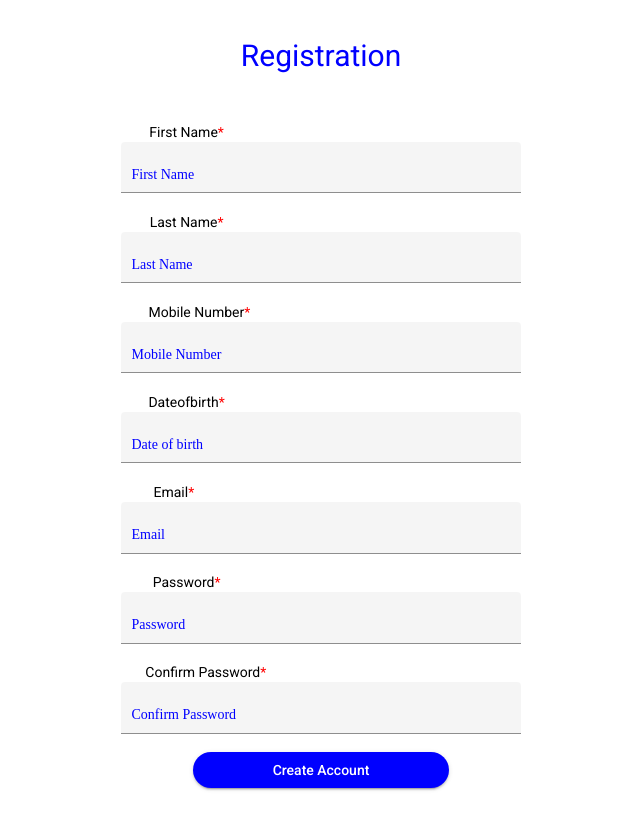
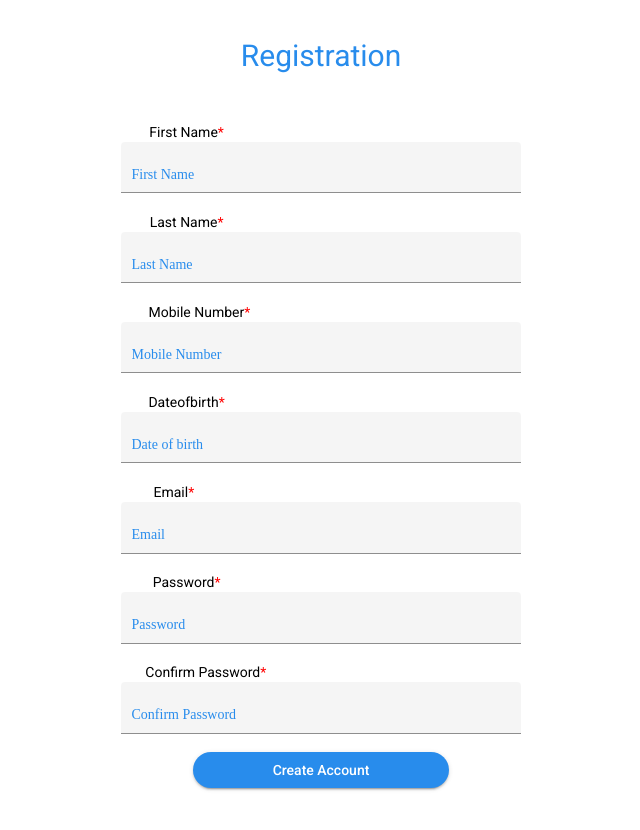
Before and after one commit to tulasi1356/intenshipproject, an Angular app in the folder frontend/: page /register in a window 1280 px wide. Shown: the top 830 px of the page, without its empty margins (319-959 px from the left). Built offline with nearby package versions, Linux system fonts and the light colour scheme.

Commit message:
color change in registration

```diff
--- a/frontend/src/app/login/login.component.scss
+++ b/frontend/src/app/login/login.component.scss
@@ -10,7 +10,7 @@ body {
         .faceicon {
             margin: 20px;
             margin-right: 40px;
-            border: 3px solid#288cec;
+            border: 3px solid #288cec;
             box-shadow: 3px 5px #888888;
             border-radius: 5px;
         }
--- a/frontend/src/app/registration/registration.component.html
+++ b/frontend/src/app/registration/registration.component.html
@@ -1,5 +1,5 @@
 <body>
-    <h1 style="text-align: center;margin: 50px;margin-top:40px;color: blue;font-size: 30px;">Registration</h1>
+    <h1 style="text-align: center;margin: 50px;margin-top:40px;color: #288cec;font-size: 30px;">Registration</h1>
 <div class="form example-form">
     <form [formGroup]="signupForm" (ngSubmit)="Onsubmit()">
         <label class="label">First Name<span style="color:red">*</span ></label><br>
--- a/frontend/src/app/registration/registration.component.scss
+++ b/frontend/src/app/registration/registration.component.scss
@@ -6,20 +6,20 @@ body {
     width: 100%;
     height: 90%;
     ::-webkit-input-placeholder { /* Chrome/Opera/Safari */
-        color: blue;
+        color: #288cec;
       }
       ::-moz-placeholder { /* Firefox 19+ */
-        color: blue
+        color: #288cec
       }
       :-ms-input-placeholder { /* IE 10+ */
-        color: blue
+        color: #288cec
       }
       :-moz-placeholder { /* Firefox 18- */
-        color: blue
+        color: #288cec
       }
     .form{
         button {
-            background-color: blue;
+            background-color: #288cec;
             border-radius: 25px;
             color: white;
             width: 20%;
@@ -32,7 +32,7 @@ body {
             margin-left:-21%;
             font-weight: 400;
             font-size: 14px;
-            // color: blue;
+            // color: #288cec;
         }
         .label1
         {
@@ -40,7 +40,7 @@ body {
             margin-left:-19%;
             font-weight: 400;
             font-size: 14px;
-            // color: blue;
+            // color: #288cec;
         }
         .label2
         {
@@ -48,7 +48,7 @@ body {
             margin-left:-18%;
             font-weight: 400;
             font-size: 14px;
-            // color: blue;
+            // color: #288cec;
         }
         .label3
         {
@@ -56,7 +56,7 @@ body {
             margin-left:-23%;
             font-weight: 400;
             font-size: 14px;
-            // color: blue;
+            // color: #288cec;
         }
         .example-full-width
         {
```
